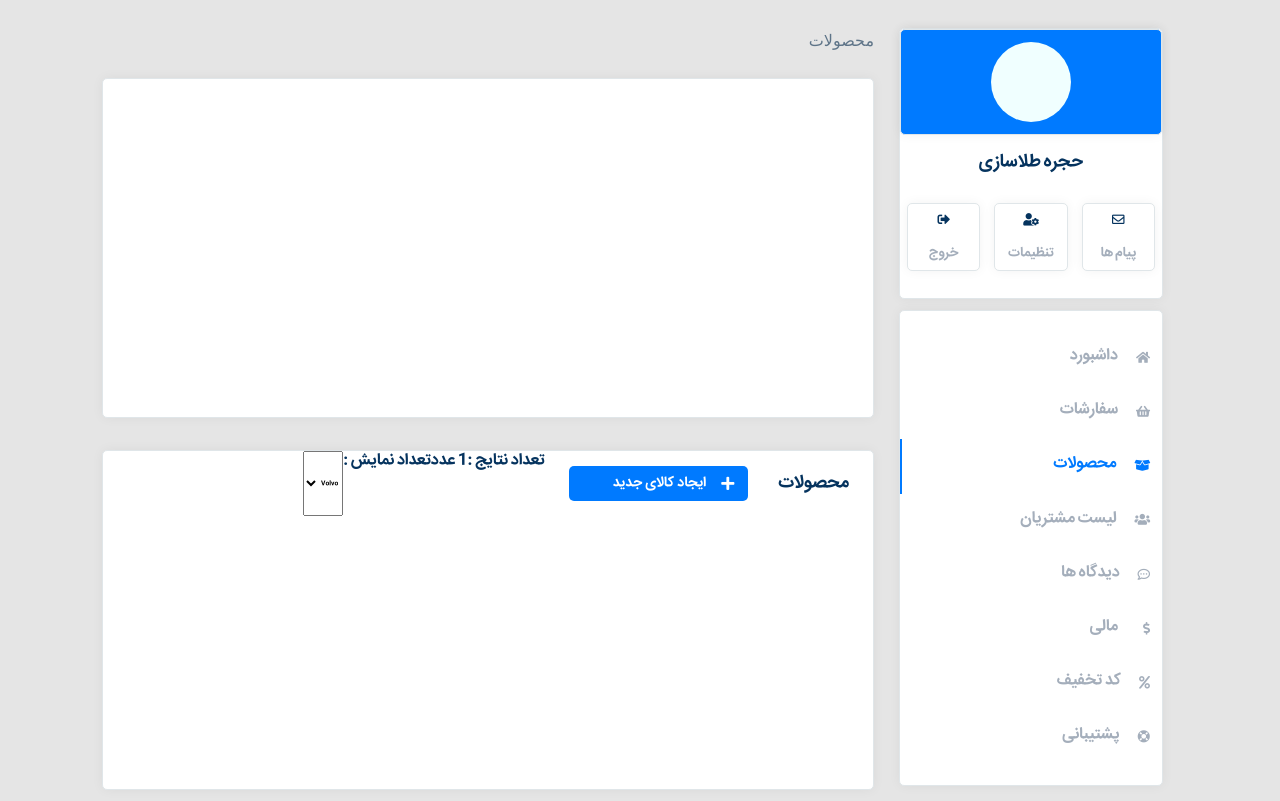
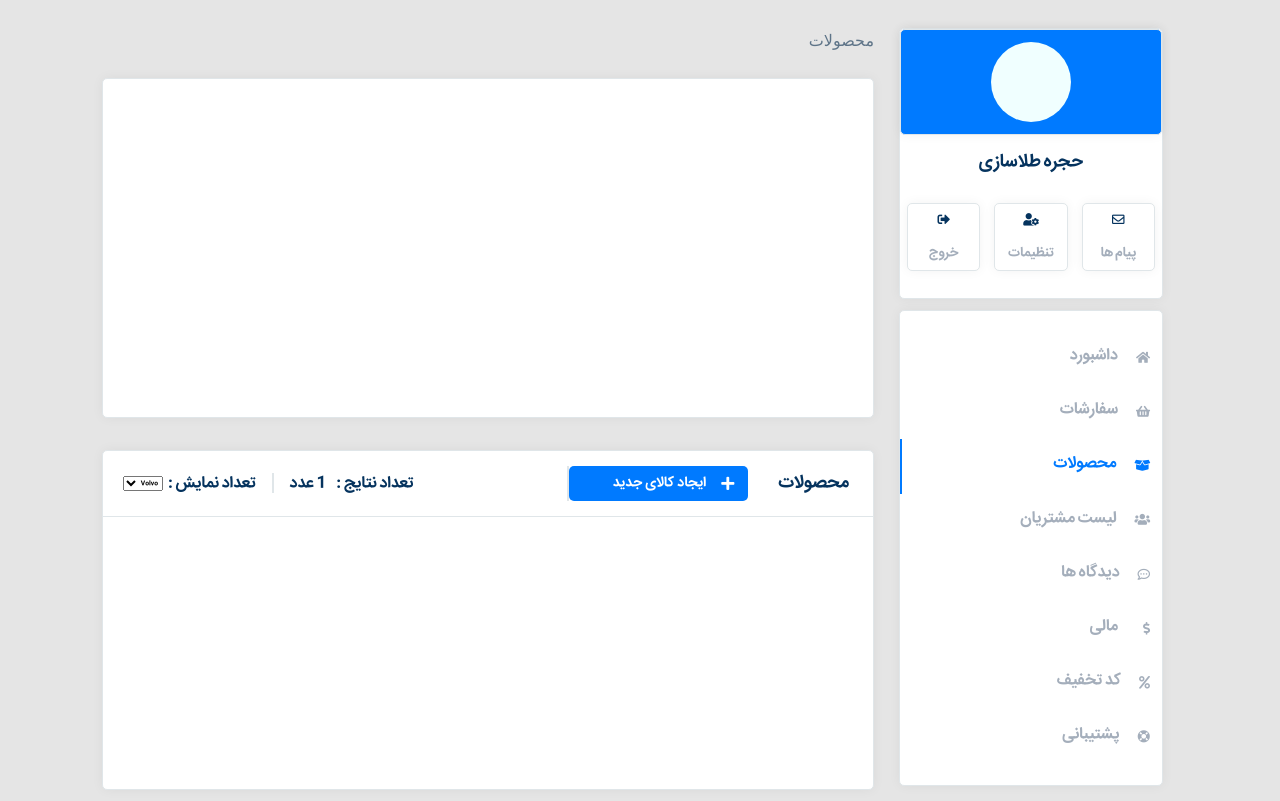
Before and after one commit to SeyedHassan-mahdavi/nakhll_client, a Next.js app: page /fp/product/list in a window 1280 px wide. Built offline with nearby package versions, Linux system fonts and the light colour scheme; a web font is replaced by a local one.

Commit message:
product_desktop--->25%

```diff
--- a/pages/fp/product/list/index.jsx
+++ b/pages/fp/product/list/index.jsx
@@ -19,6 +19,9 @@ import filter from "../../../../public/assets/image/productHeaderLink/filter.svg
 import sort from "../../../../public/assets/image/productHeaderLink/sort.svg";
 // styles
 import styles from "../../../../styles/product/card.module.scss";
+
+// Table
+import BootstrapTable from 'react-bootstrap-table-next';
 
 const Card = () => {
   let [showModalSort, setShowModalSort] = useState(false);
@@ -223,6 +226,7 @@ const Card = () => {
                     <h2>تعداد نتایج : </h2>
                     <h2>1 عدد</h2>
                   </div>
+                  <div className={styles.Vline}></div>
                   <div>
                     <h2>تعداد نمایش :</h2>
                     <select name="cars" id="cars">
--- a/styles/product/card.module.scss
+++ b/styles/product/card.module.scss
@@ -124,9 +124,18 @@
         margin-top: 32px;
         &_header {
             display: flex;
+            justify-content: space-between;
+            border-bottom: 1px solid #e0e6e9;
+            .Vline {
+                height: 20px;
+                border-left: 2px solid #e0e6e9;
+                margin-right: 11px;
+                margin-left: 11px;
+            }
             .right {
                 display: flex;
                 margin: 15px 24px;
+                border-left: 2px solid #e0e6e9;
                 h1 {
                     align-self: center;
                     margin-left: 30px;
@@ -156,9 +165,18 @@
                 }
             }
             .left {
+                margin-left: 20px;
                 display: flex;
+                align-items: center;
                 div {
                     display: flex;
+                    align-items: center;
+                    h2 {
+                        margin: 0 5px;
+                    }
+                }
+                h2 {
+                    margin: 0 5px;
                 }
             }
         }
```
